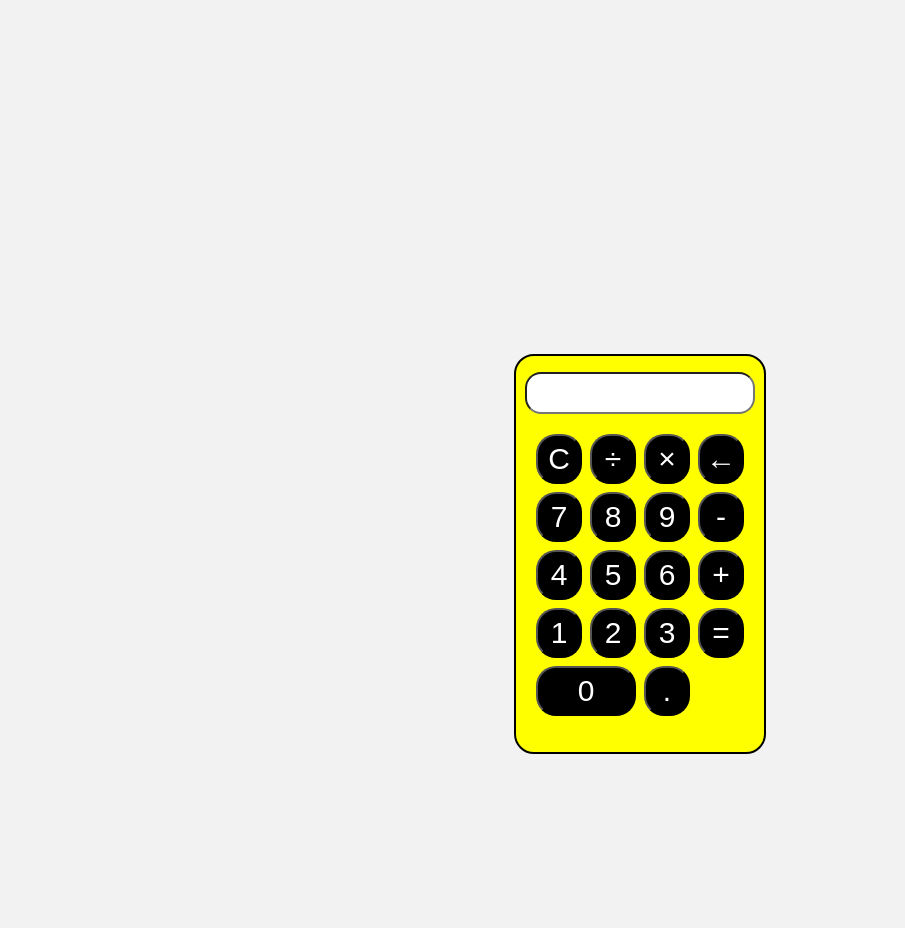
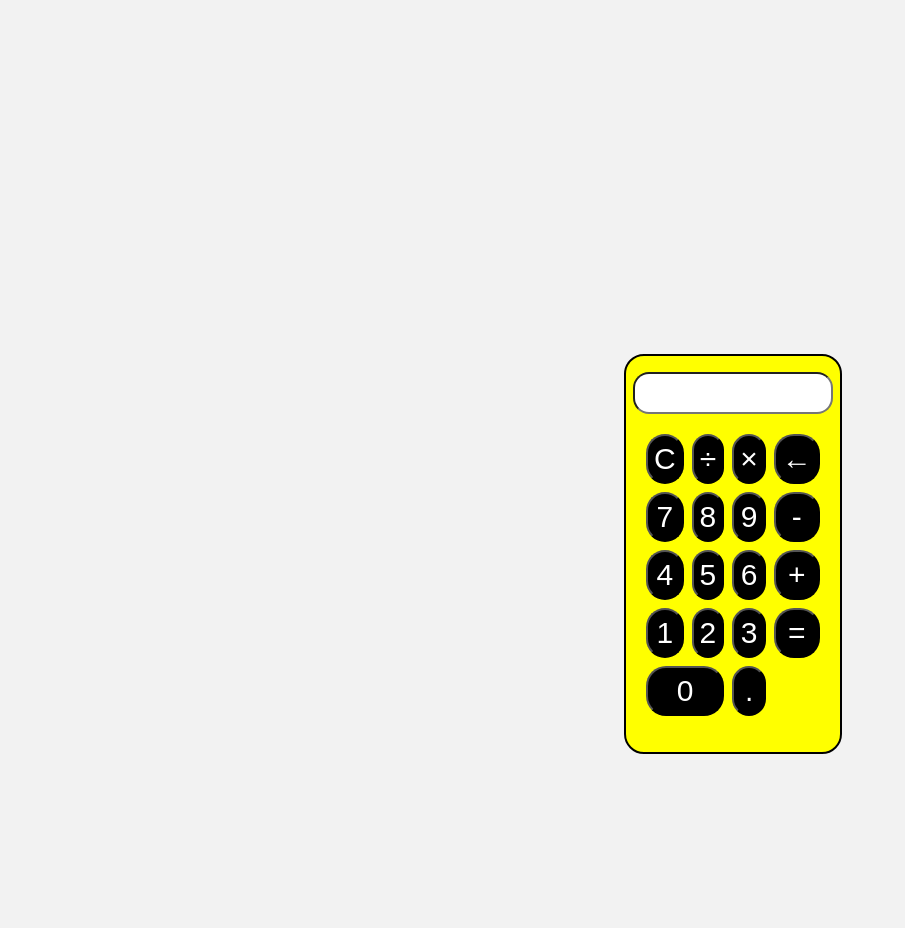
Before and after one commit to sjohnson711/calculator, a plain HTML site: page index.html in a window 1280 px wide. Shown: the part 146-1074 px from the top of the page, without its empty margins (0-905 px from the left). Drawn offline with Linux system fonts and the light colour scheme.

Commit message:
changed display size

```diff
--- a/index.html
+++ b/index.html
@@ -7,7 +7,7 @@
     <link rel="stylesheet" href="styles.css">
 </head>
 <body>
-
+    <h1 class="title">Seth's Simple Calculator</h1>
 
 
     <div class="calculator">
--- a/styles.css
+++ b/styles.css
@@ -14,12 +14,23 @@ body {
 
 }
 
+.title {
+    display: flex;
+    padding: 20px;
+    justify-content:center;
+
+
+
+
+
+}
+
 
 .display {
     padding: 10px;
     margin-top: 16px;
     border-radius: 16px;
-    width: 230px;
+    width: 200px;
     color: black;
     text-align: right;
     font-family:Arial, Helvetica, sans-serif;
@@ -71,7 +82,7 @@ button {
 
 
 
-@media   screen and (max-width: 800px) {
+@media   screen and (max-width: 1104px) {
     .calculator {
         background-color: black;
 
@@ -79,5 +90,7 @@ button {
     buttons {
         background: white;
         color: black;
+    }.display{
+        width: 185px;
     }
 }
```
